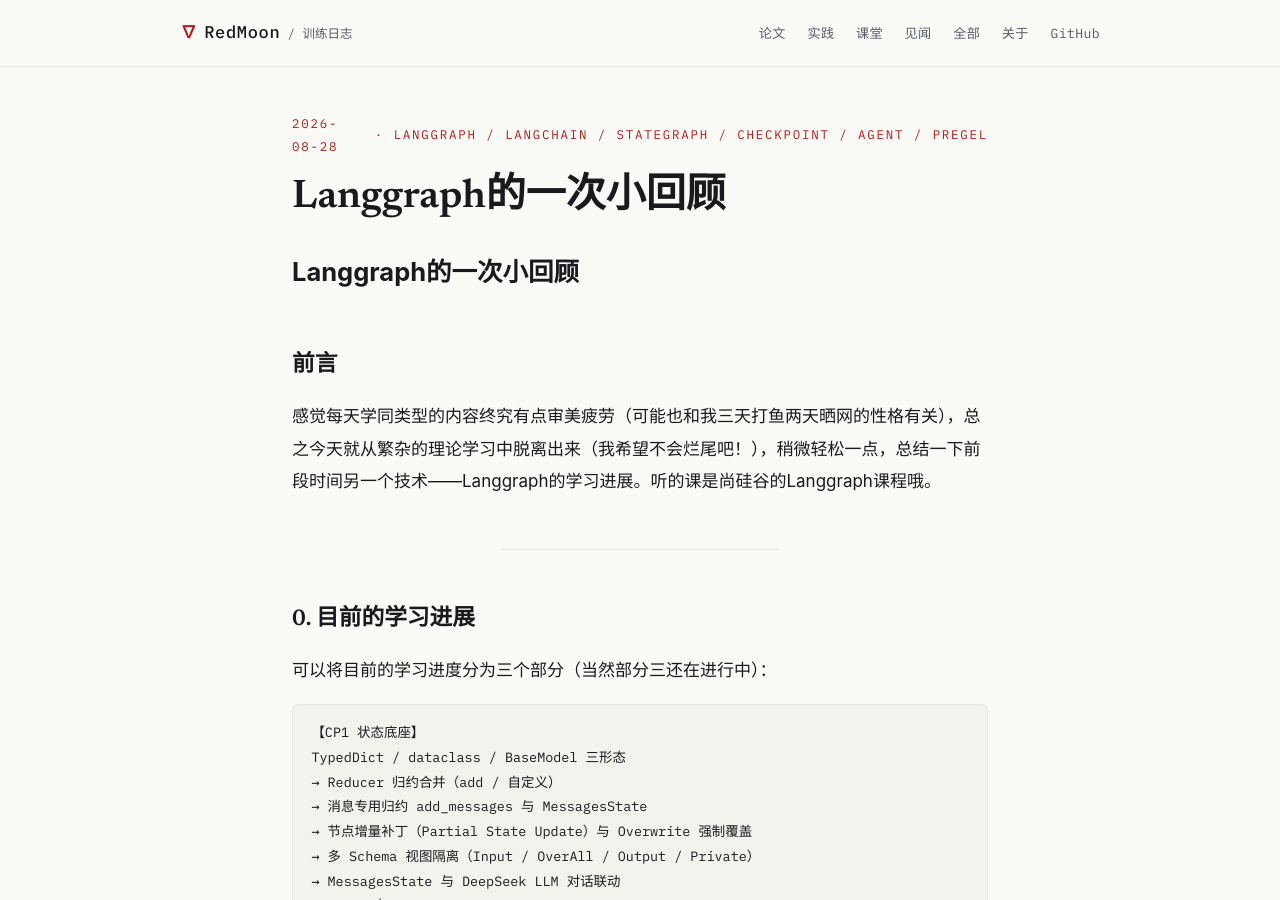
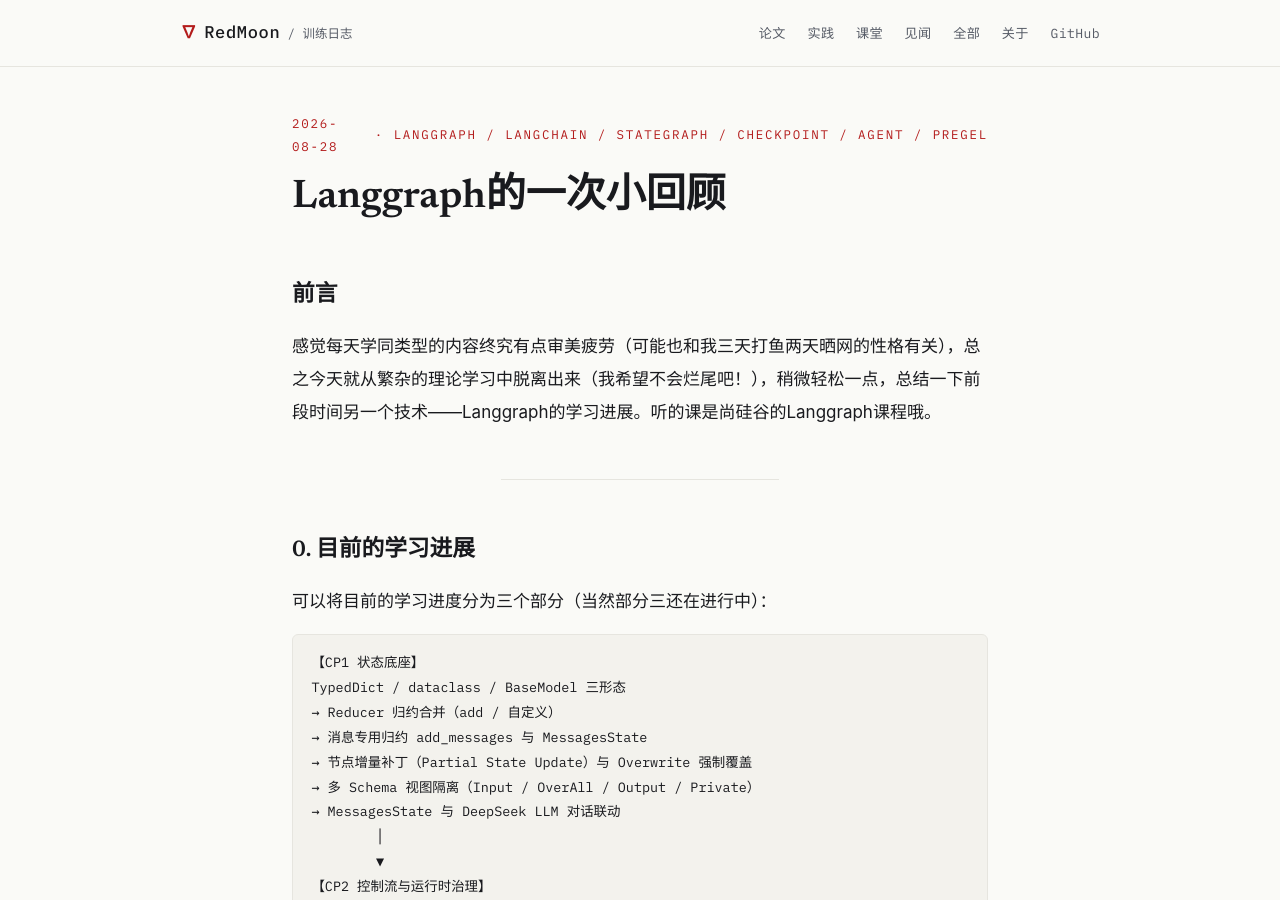
Before and after one commit to Redmoon-2333/Redmoon-2333.github.io, a Jekyll site: the page built from _posts/2026-08-28-langgraph-cp1-cp3-state-control-checkpoint.md, in a window 1280 px wide and 900 px high. Built offline with Jekyll 4.4.1, drawn with Linux system fonts in a browser that asks for light colours; our own code applies the rules of GitHub Pages for plain Markdown files.

Commit message:
fix(blog): Day4 去重正文 H1 并调大两张配图字号（State三形态/控制流四部曲）

```diff
--- a/_posts/2026-08-28-langgraph-cp1-cp3-state-control-checkpoint.md
+++ b/_posts/2026-08-28-langgraph-cp1-cp3-state-control-checkpoint.md
@@ -13,8 +13,6 @@ tags:
 excerpt: 从状态模式、Reducer归约，到动态分支Send、Command指令式路由，再到Postgres检查点持久化与时间旅行回放，系统拆解 LangGraph 核心内核。
 math: true
 ---
-
-# Langgraph的一次小回顾
 
 
 ## 前言
```
Also changed, not shown: assets/img/day4-control-flows.svg, assets/img/day4-state-schemas.svg.
